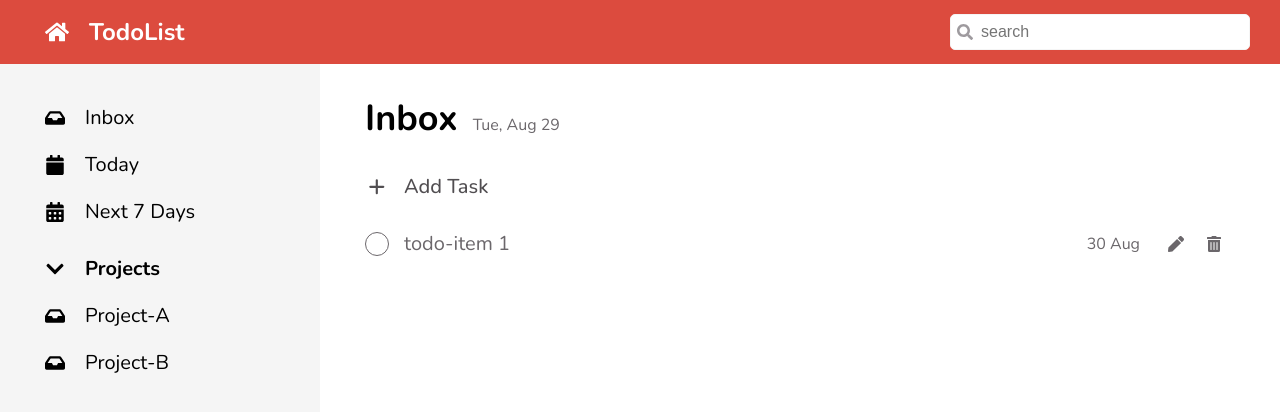
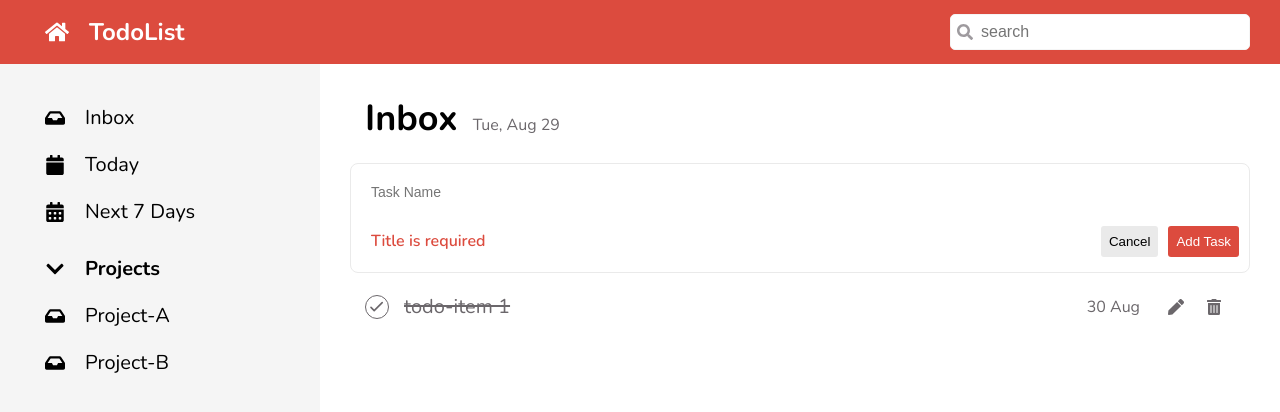
Before and after one commit to fuseeiam/cc15-todolist-fuse, a React (Create React App) app: page / in a window 1280 px wide. Both pictures are taken after a click on the element "Add Task". Shown: the top 412 px of the page. Built offline with nearby package versions, Linux system fonts and the light colour scheme.

Commit message:
finish-11-Todocreate

```diff
--- a/src/components/Common/Button/Button.jsx
+++ b/src/components/Common/Button/Button.jsx
@@ -1,6 +1,16 @@
 import styles from './Button.module.scss';
 
-export function Button({ text, active = true }) {
+// Button(Obj)
+// Button({text,active,type,onClick})
+
+export function Button({ onClick, type, text, active = true }) {
   let btnStyles = active ? styles.btn__primary : styles.btn__secondary;
-  return <button className={`${styles.btn} ${btnStyles}`}>{text}</button>;
+  return (
+    <button
+      className={`${styles.btn} ${btnStyles}`}
+      type={type}
+      onClick={onClick}
+    >
+      {text}
+    </button>);
 }
--- a/src/components/Common/Button/Button.module.scss
+++ b/src/components/Common/Button/Button.module.scss
@@ -6,6 +6,7 @@
   border-radius: 3px;
   cursor: pointer;
   flex: 1;
+  white-space: nowrap;
 
   &__primary {
     background-color: $primary;
--- a/src/components/Todo/TodoCreate.jsx
+++ b/src/components/Todo/TodoCreate.jsx
@@ -1,15 +1,81 @@
-import styles from './TodoCreate.module.scss';
+import { useState } from 'react';
 import { FaPlus } from 'react-icons/fa';
 import { HiPlus } from 'react-icons/hi';
 
+import TodoForm from './TodoForm';
+import styles from './TodoCreate.module.scss';
+
+/*
+CC1 - Condition Rendering
+- Default : Show Button & Text
+- Active : Show TodoForm
+
+ Concept : true ? <AddTask/> : <TodoForm/>
+*/
+
+/*
+CC2 - EVENT HANDLING
+- เอาฟังก์ชันไปผูกติดกับ UI เพื่อให้ USER เป็นคนเรียกใช้ฟังก์ชันเอง
+- onClick : ต้อง Click ก่อน , FN ถึงจะรัน
+    - User ทำการคลิก
+    - Browser จะเป็นคนเรียกใช้ฟังก์ชัน โดยส่ง parameter มา 1 ตัว
+      handleClick(eventObject)
+*/
+
+/*
+CC3 - JS Value ไม่สามารถทำให้ React Rerender ได้
+ต้องใช้ State
+*/
+
+/*
+CC-4 Array Destructuring
+function myUseState() {
+  return [5,9]
+}
+let  [a,b] = myUseState()
+a === 5
+b === 9
+
+function myUseState(initial) {
+  return [initial,9]
+}
+let  [a,b] = myUseState(5)
+a === 5
+b === 9
+*/
+
+/*
+CC5 - React State (1 ในฟังก์ชันของกลุ่ม React Hook)
+  const [state,setState] = useState(initialState:any)
+  // element 1: current State
+  // element 2 : Fn สำหรับ SetState
+  // เมื่อ State เปลี่ยน Function Component จะ Rerender
+  // Rerender 1 ครั้ง == Code ทั้งหมดใน FC จะถูกรันใหม่ 1 ครั้ง
+*/
+
 function TodoCreate() {
+  const [isOpenForm, setIsOpenForm] = useState(false);
+
+  const handleClick = function () {
+    setIsOpenForm(!isOpenForm);
+  };
+
   return (
-    <div className={styles.todo__create}>
-      <div className={styles.todo__create__button}>
-        <HiPlus />
-      </div>
-      <h3 className={styles.todo__create__text}>Add Task</h3>
-    </div>
+    <>
+      {isOpenForm ? (
+        <TodoForm
+          textSubmit='Add Task'
+          setIsOpenForm={setIsOpenForm}
+        />
+      ) : (
+        <div className={styles.todo__create} onClick={handleClick}>
+          <div className={styles.todo__create__button}>
+            <HiPlus />
+          </div>
+          <h3 className={styles.todo__create__text}>Add Task</h3>
+        </div>
+      )}
+    </>
   );
 }
 
--- a/src/components/Todo/TodoForm.jsx
+++ b/src/components/Todo/TodoForm.jsx
@@ -1,17 +1,64 @@
+import { useState } from 'react';
+import { Button } from '../Common/Button/Button';
 import styles from './TodoForm.module.scss';
+/*
+  props = {
+    textSubmit : string
+  }
+*/
+/*
+cc1-Form Handle
+- ใช้ FN ไปผูกกับ Event ชื่อ OnSubmit
+- FN จะถูก Browser เรียนกใช้ (เมื่อไร?) โดยส่ง parameter  มา 1 ตัว (Event Object)
+- วิธีแก้ ต้องกำหนด Type ของปุ่ม
+  -Type = 'submit'
+  -Type = 'botton'
+*/
+/*
+props = {
+  textSubmit : string
+  setIsOpenForm : FN
+}
+*/
+function TodoForm(props) {
+  const [isError, setIsError] = useState(true);
 
-function TodoForm() {
+  const handleSubmit = function (event) {
+    event.preventDefault();
+    console.log('submit');
+  };
+
+  const handleCancle = function (event) {
+    // event.preventDefault();
+    console.log('cancle');
+
+    //correctName : setIsOpenForm(false)
+    //inCorrectName : undefinded(false) => Broooooooom !!!
+    props.setIsOpenForm(false);
+  };
+
   return (
-    <form className={styles.todo__form__container}>
+    <form className={styles.todo__form__container} onSubmit={handleSubmit}>
       {/*	Body */}
       <input className={styles.todo__form__input} placeholder='Task Name' />
 
       {/*Form Footer */}
       <div className={styles.todo__form__footer}>
-        <p className={styles.todo__error}>Title is required</p>
+        {isError ? <p className={styles.todo__error}>Title is required</p> : null}
         <div className={styles.todo__form__buttons}>
-          <button>Cancel</button>
-          <button>Add Task</button>
+          <Button
+            text='Cancel'
+            active={false}
+            type='button'
+            onClick={handleCancle}
+          />
+          <Button
+            text={props.textSubmit}
+            active={true}
+            type='submit'
+          />
+          {/* <button type='botton' onClick={handleCancle}>POC</button> */}
+
         </div>
       </div>
     </form>
--- a/src/components/Todo/TodoForm.module.scss
+++ b/src/components/Todo/TodoForm.module.scss
@@ -24,32 +24,35 @@
 
 .todo__form__footer {
   display: flex;
-  justify-content: space-between;
+  justify-content: flex-end;
   align-items: center;
 }
 
 .todo__error {
   justify-self: start;
   padding: 10px;
-  font-size: 10px;
-  font-weight: 800;
+  font-size: $text-base;
+  font-weight: 600;
   color: $primary;
+  flex: 1;
 }
+
 .todo__form__buttons {
   display: flex;
   justify-content: flex-end;
   gap: 10px;
-  flex: 1;
+  // flex: 1;
+  white-space: nowrap;
 
-  & > button {
-    border: none;
-    padding: 8px;
-    border-radius: 3px;
-    cursor: pointer;
-  }
+  // &>button {
+  //   border: none;
+  //   padding: 8px;
+  //   border-radius: 3px;
+  //   cursor: pointer;
+  // }
 
-  & > button:last-child {
-    background-color: $primary;
-    color: $white;
-  }
+  // &>button:last-child {
+  //   background-color: $primary;
+  //   color: $white;
+  // }
 }
--- a/src/components/Todo/TodoLists.jsx
+++ b/src/components/Todo/TodoLists.jsx
@@ -1,18 +1,29 @@
-import styles from './TodoLists.module.scss';
+import { useState } from 'react';
 import { FaTrashAlt, FaPen } from 'react-icons/fa';
 import { HiOutlineCheck } from 'react-icons/hi';
 
+import TodoForm from './TodoForm';
+import styles from './TodoLists.module.scss';
+
 function TodoLists() {
+  const [isOpenForm, setIsOpenForm] = useState(false);
+
+  const handleClick = function () {
+    setIsOpenForm(!isOpenForm);
+  };
   return (
     <ul className={styles.todo__lists}>
+      {isOpenForm ? (
+        <TodoForm textSubmit='Edit Task' />
+      ) : (
         <li className={styles.todo}>
-        <div className={styles.todo__checkbox}>
+          <div className={`${styles.todo__checkbox} ${styles.todo__checkbox__done}`}>
             <HiOutlineCheck className={styles.todo__checkbox__icon} />
           </div>
-        <p className={styles.todo__task}>todo-item 1 </p>
+          <p className={`${styles.todo__task} ${styles.todo__task__done}`}>todo-item 1 </p>
           <span className={styles.todo__date}>30 Aug</span>
           <div className={styles.todo__action}>
-          <span>
+            <span onClick={handleClick}>
               <FaPen className={styles.todo__edit} />
             </span>
             <span>
@@ -20,6 +31,7 @@
             </span>
           </div>
         </li>
+      )}
     </ul>
   );
 }
--- a/src/components/Todo/TodoLists.module.scss
+++ b/src/components/Todo/TodoLists.module.scss
@@ -3,6 +3,7 @@
 .todo__lists {
   // padding: $todo-content-padding;
 }
+
 .todo {
   display: flex;
   gap: 15px;
@@ -53,8 +54,7 @@
     }
   }
 
-  &__date {
-  }
+  &__date {}
 
   &__action {
     flex-basis: 80px;
@@ -67,6 +67,7 @@
   &__edit,
   &__delete {
     display: block;
+
     &:hover {
       color: $primary;
     }
```
Also changed, not shown: src/components/Todo/TodoCreate.module.scss (line endings or trailing spaces), 1 other file (tests, documents, lock files or other folders). Lines whose indentation alone changed are shown as unchanged.
